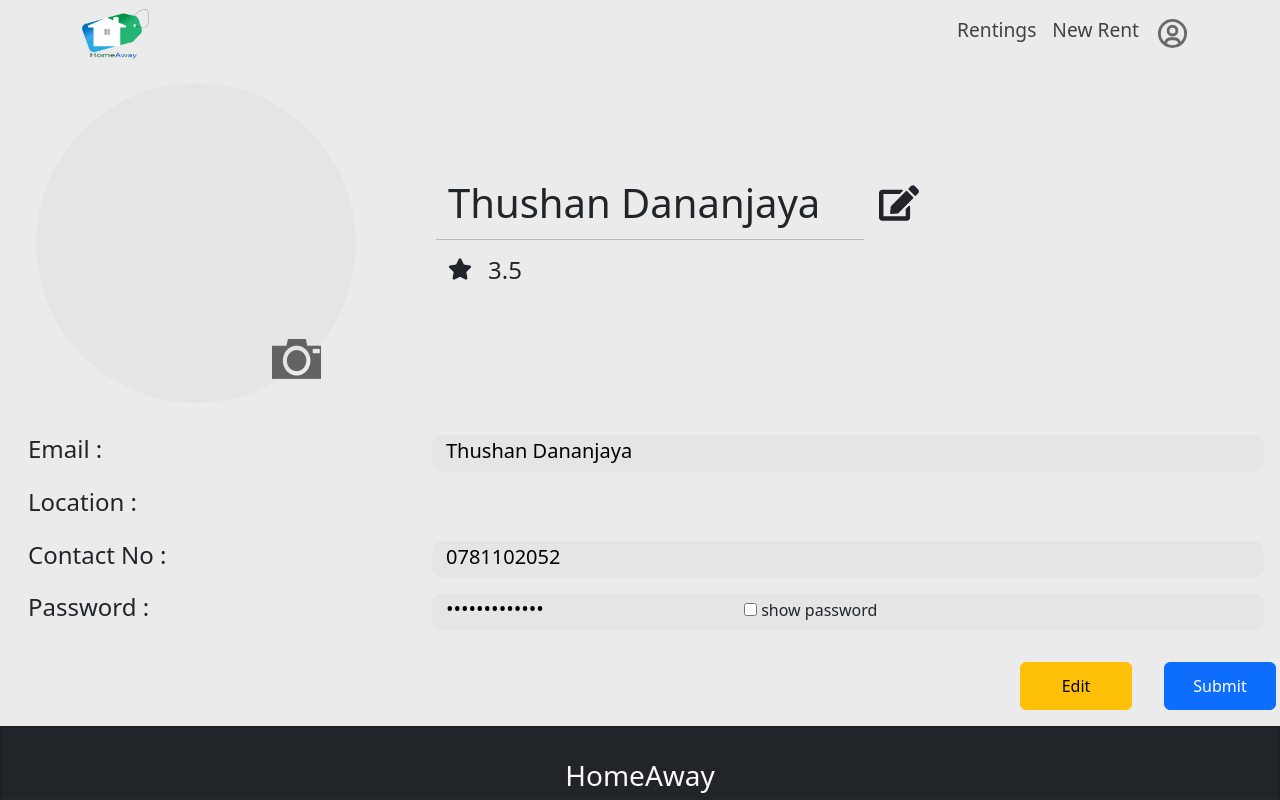
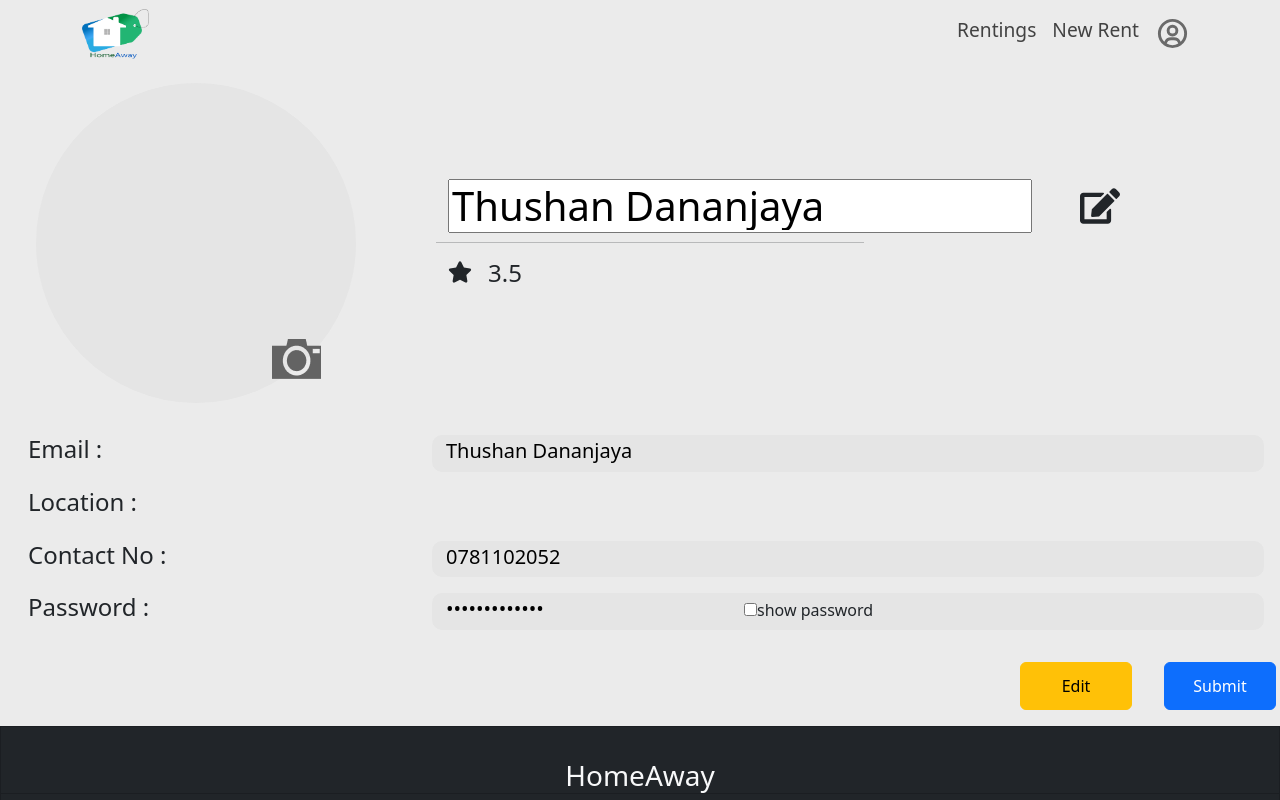
Before and after one commit to GP-43/homeaway-frontend, a React (Create React App) app: page /user/profile in a window 1280 px wide. Shown: the top 800 px of the page. Built offline with nearby package versions, Linux system fonts and the light colour scheme; no server answers.

Commit message:
awanthata bhara dunna

```diff
--- a/src/views/pages/user/UserProfile.jsx
+++ b/src/views/pages/user/UserProfile.jsx
@@ -7,6 +7,7 @@ import { FaStar, FaEdit } from "react-icons/fa";
 
 function UserProfile() {
   const [showPassword, setShowPassword] = useState(false);
+  const [name, setName] = useState("Thushan Dananjaya");
   return (
     <>
       <Row>
@@ -15,7 +16,11 @@ function UserProfile() {
         </Col>
         <Col className="profile-name-rate-container">
           <Row className="profile-name-container">
-            <h1>Thushan Dananjaya <FaEdit className="mb-2 ms-5"/></h1>
+            <h1><input
+              type="text"
+              value={name}
+              onChange={(e) => setName(e.target.value)}
+            /><FaEdit className="mb-2 ms-5"/></h1>
             <hr className="profile-name-underline"/>
           </Row>
           <Row>
@@ -69,7 +74,7 @@ function UserProfile() {
               type="checkbox"
               checked={showPassword}
               onChange={(e) => setShowPassword(e.target.checked)}
-            />{" "}
+            />
             show password
           </Col>
         </Row>
```
